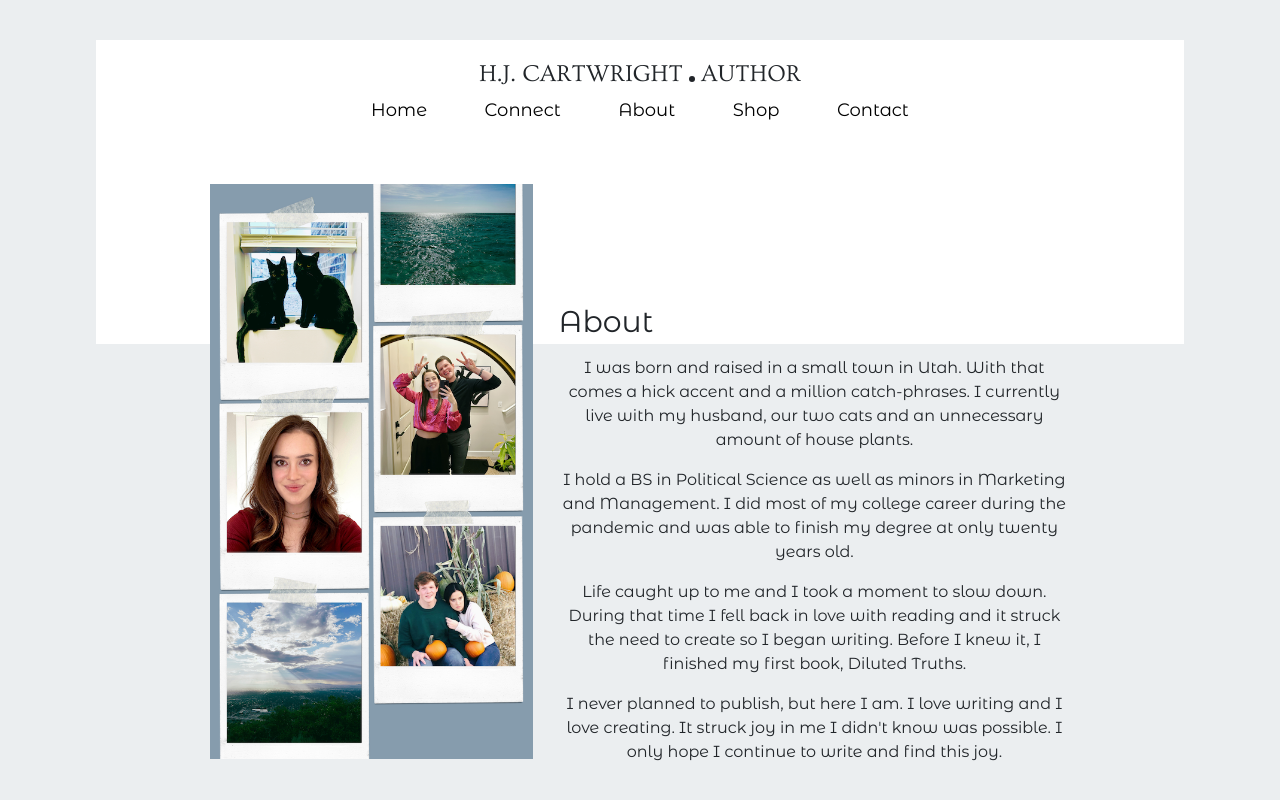
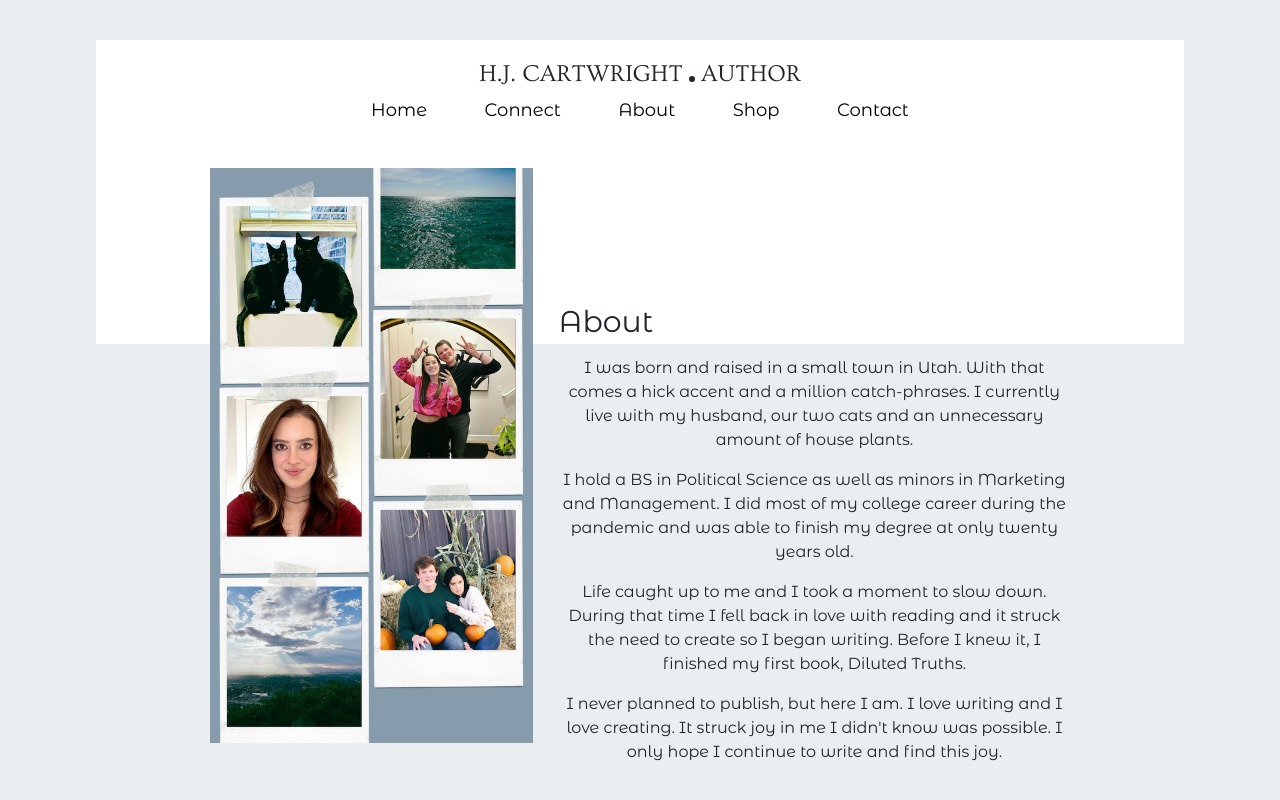
Before and after one commit to andrewccartwright/hjcartwright, a Next.js app: page /hjcartwright/about in a window 1280 px wide. Built offline with nearby package versions, Linux system fonts and the light colour scheme.

Commit message:
Fix image margin

```diff
--- a/src/app/css/About.css
+++ b/src/app/css/About.css
@@ -19,7 +19,7 @@
     display: flex;
     justify-content: center;
     align-items: flex-start;
-    margin-top: 5vh;
+    margin-top: 3vh;
 }
 
 #about-me-title {
@@ -31,7 +31,7 @@
 
 #about-me-text {
     width: 40vw;
-    margin-top: 15vh;
+    margin-top: 17vh;
     margin-left: 2vw;
     font-family: Montserrat;
     text-align: center;
```
